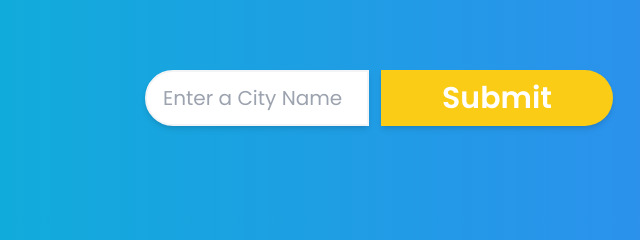
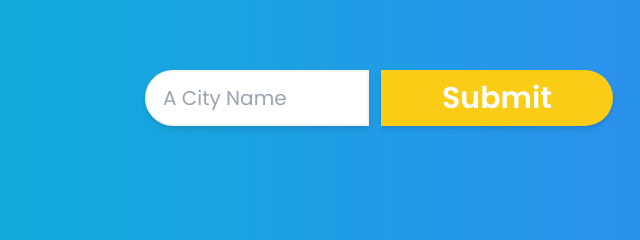
Before and after one commit to Kaskaya/Weather--App, a website: page dist/index.html in a window 1280 px wide. Shown: the part 290-530 px from the top of the page, 261-901 px from the left. Drawn offline with Linux system fonts and the light colour scheme.

Commit message:
fix-margin

```diff
--- a/dist/index.html
+++ b/dist/index.html
@@ -14,14 +14,14 @@
           type="text"
           id="input"
           autocomplete="off"
-          placeholder="Enter a City Name"
+          placeholder="A City Name"
           onkeydown="
           document.getElementById('input').addEventListener('keydown', (e) => {
               if (e.key === 'Enter') {
                 handleSubmit();
               }
             });"
-          class="text-xl border-2 border-gray-100 w-56 h-14 mr-2 rounded-l-full shadow-md pl-4 z-10"
+          class="text-xl border-2 border-gray-100 w-56 h-14 mr-2 rounded-l-full shadow-md pl-4"
         />
         <button
           id="submit-button"
```
Also changed, not shown: dist/output.css.
